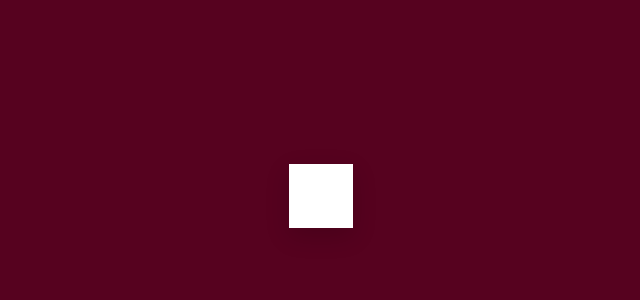
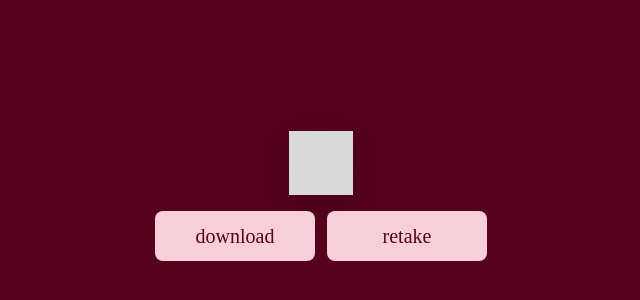
Before and after one commit to awksrj/web-photobooth-0, a React (Create React App) app in the folder frontend/: page /result in a window 1280 px wide. Shown: the part 204-504 px from the top of the page, without its empty margins (319-959 px from the left). Built offline with nearby package versions, Linux system fonts and the light colour scheme.

Commit message:
nhieu qua t khong viet het

```diff
--- a/frontend/package.json
+++ b/frontend/package.json
@@ -11,6 +11,7 @@
     "@types/node": "^16.18.126",
     "@types/react": "^19.1.2",
     "@types/react-dom": "^19.1.2",
+    "html2canvas": "^1.4.1",
     "react": "^19.1.0",
     "react-dom": "^19.1.0",
     "react-router-dom": "^7.5.1",
--- a/frontend/src/App.tsx
+++ b/frontend/src/App.tsx
@@ -4,6 +4,7 @@ import Home from './pages/Home';
 import Photobooth from './pages/Photobooth';
 import Photostrip from './pages/Photostrip';
 import Result from './pages/Result';
+import Custom from './pages/Custom';
 
 function App() {
   return (
@@ -13,6 +14,7 @@ function App() {
         <Route path="/photobooth" element={<Photobooth />} />
         <Route path="/photostrip" element={<Photostrip />} />
         <Route path="/result" element={<Result />} />
+        <Route path="/custom" element={<Custom />} />
       </Routes>
     </Router>
   );
--- /dev/null
+++ b/frontend/src/pages/Custom.css
@@ -0,0 +1,18 @@
+@import './styles.css';
+
+.big-wrapper {
+    flex-direction: row;
+    align-items: center;
+}
+
+.option-wrapper {
+
+}
+
+.demo-wrapper {
+
+}
+
+.text {
+
+}
--- /dev/null
+++ b/frontend/src/pages/Custom.tsx
@@ -0,0 +1,24 @@
+import React, { useRef } from "react";
+import { useLocation, useNavigate } from "react-router-dom";
+import "./Custom.css";
+
+const Final: React.FC = () => {
+  const { state } = useLocation();
+  const navigate = useNavigate();
+  const photos: string[] = state?.photos ?? [];
+  const comboRef = useRef<HTMLDivElement>(null);
+
+  return (
+    <div className="big-wrapper">
+        <div className="option-wrapper">
+            <div className="text">Customi</div>
+        </div>
+
+        <div className="demo-wrapper">
+
+        </div>
+    </div>
+  );
+};
+
+export default Final;
--- a/frontend/src/pages/Home.css
+++ b/frontend/src/pages/Home.css
@@ -54,6 +54,9 @@ h1 {
 }
 
 .button {
+    display: flex;
+    align-items: center;
+    justify-content: center;
     appearance: none;
     border: transparent;
     background: var(--color-pink);
@@ -61,7 +64,9 @@ h1 {
     cursor: pointer;
     border-radius: 0.5rem;
     padding: 1rem 1rem;
-    min-width: 120px;
+    width: 160px;
+    height: 50px;
+    text-align: center;
     text-transform: lowercase;
     transition: all 0.45s ease-out;
     position: relative;
@@ -69,7 +74,7 @@ h1 {
     /* for text */
     font-family: var(--font-normal);
     color: var(--color-maroon);
-    font-size: 16px;
+    font-size: var(--font-small);
     font-weight: 500;
   }
 
--- a/frontend/src/pages/Result.css
+++ b/frontend/src/pages/Result.css
@@ -1,4 +1,5 @@
 /* Result.css */
+@import './styles.css';
 
 /* Full‐screen wrapper */
 .result-wrapper {
@@ -7,14 +8,14 @@
   display: flex;
   justify-content: center;
   align-items: center;
+  flex-direction: column;
   margin: 0;
 }
-
 
 .result-container {
   position: relative;
   overflow: hidden;             /* clip the strip as it slides in */
-  background-color: #FFFFFF;
+  background-color: #D9D9D9;
   padding: 32px;
   /* border-radius: 12px; */
   box-shadow: 0 8px 24px rgba(0, 0, 0, 0.15);
@@ -63,3 +64,38 @@
   justify-content: center;
   align-items: center;
 }
+
+.result-actions {
+  margin-top: 16px;
+  display: flex;
+  gap: 12px;
+}
+
+.result-actions button {
+  display: flex;
+    align-items: center;
+    justify-content: center;
+    appearance: none;
+    border: transparent;
+    background: var(--color-pink);
+    outline: none;
+    cursor: pointer;
+    border-radius: 0.5rem;
+    padding: 1rem 1rem;
+    width: 160px;
+    height: 50px;
+    text-align: center;
+    text-transform: lowercase;
+    transition: all 0.45s ease-out;
+    position: relative;
+
+    font-family: var(--font-normal);
+    color: var(--color-maroon);
+    font-size: var(--font-small);
+    font-weight: 500;
+}
+
+.result-actions button:hover {
+  transform: translateZ(0px);
+  scale: 1.1;
+}
--- a/frontend/src/pages/Result.tsx
+++ b/frontend/src/pages/Result.tsx
@@ -1,22 +1,41 @@
-// Result.tsx
-import React from "react";
+import React, { useRef } from "react";
 import { useLocation, useNavigate } from "react-router-dom";
+import html2canvas from "html2canvas";
 import "./Result.css";
 
 const Result: React.FC = () => {
   const { state } = useLocation();
   const navigate = useNavigate();
   const photos: string[] = state?.photos ?? [];
+  const comboRef = useRef<HTMLDivElement>(null);
 
   const handleRetake = () => {
     navigate("/photobooth");
   };
 
+  const handleDownload = async () => {
+    if (!comboRef.current) return;
+    try {
+      const canvas = await html2canvas(comboRef.current, {
+        backgroundColor: null,
+        scale: 2
+      })
+      const dataUrl = canvas.toDataURL("image/png");
+      const link = document.createElement("a");
+      link.href = dataUrl;
+      link.download = "photostrip.png";
+      link.click();
+    }
+    catch (err) {
+      console.error("Download failed", err);
+    }
+  }
+
   return (
     <div className="result-wrapper">
       <div className="result-container">
         {/* Black photostrip “combo” */}
-        <div className="photostrip-combo">
+        <div ref = {comboRef} className="photostrip-combo">
           {photos.map((photo, index) =>
             photo ? (
               <img
@@ -32,8 +51,11 @@ const Result: React.FC = () => {
             )
           )}
         </div>
-
       </div>
+      <div className = "result-actions">
+          <button onClick={handleDownload}>Download</button>
+          <button onClick={handleRetake}>Retake</button>
+        </div>
     </div>
   );
 };
--- a/frontend/src/pages/styles.css
+++ b/frontend/src/pages/styles.css
@@ -12,7 +12,7 @@
 :root {
     --color-maroon: #56021F;
     --color-pink: #F7CFD8;
-    --color-paler-pink: #F1BBD3;
+    --color-paler-pink: #F5CCDE;
 
     --font-curve: 'Flemish Script';
     --font-normal: 'Playfair Display', serif;
@@ -20,5 +20,5 @@
     /* Font Sizes */
   --font-large: 60px;
   --font-medium: 1.2rem;
-  --font-small: 24px;
+  --font-small: 20px;
 }
```
Also changed, not shown: 1 other file (tests, documents, lock files or other folders).
